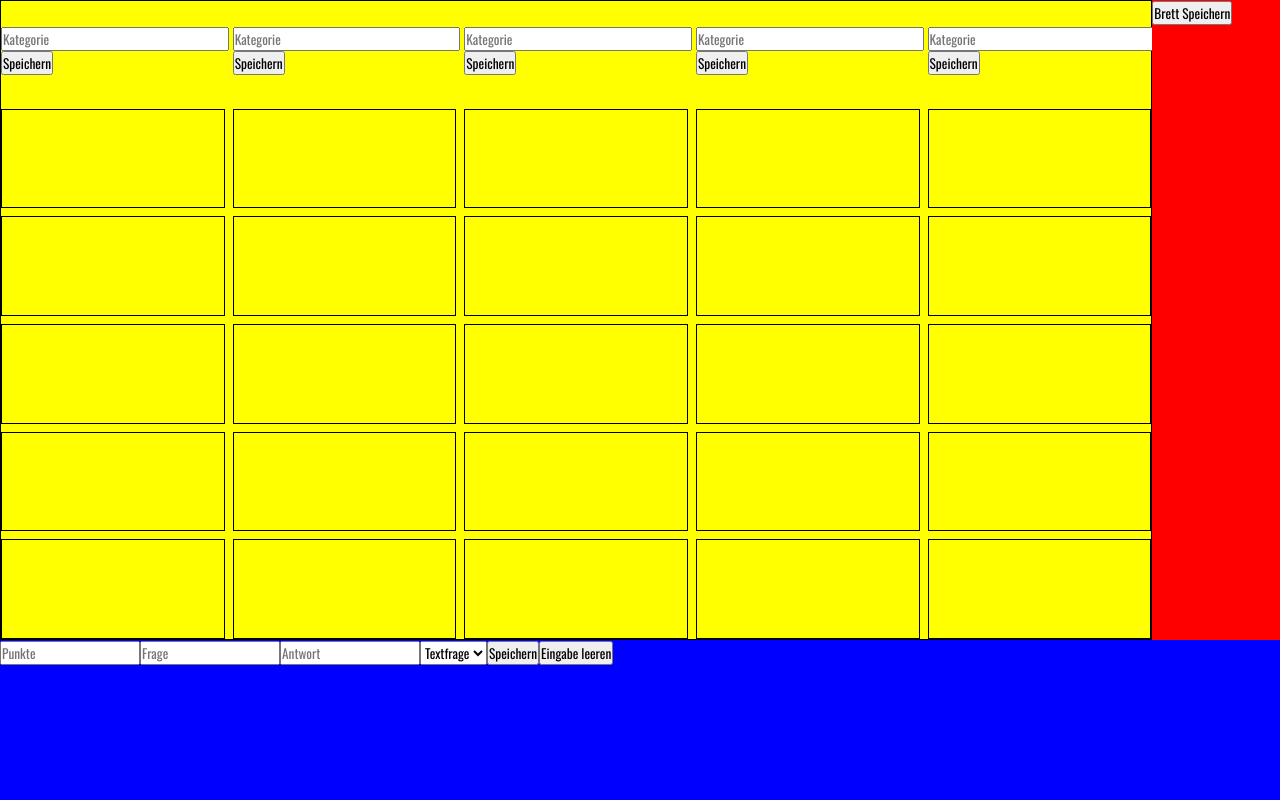
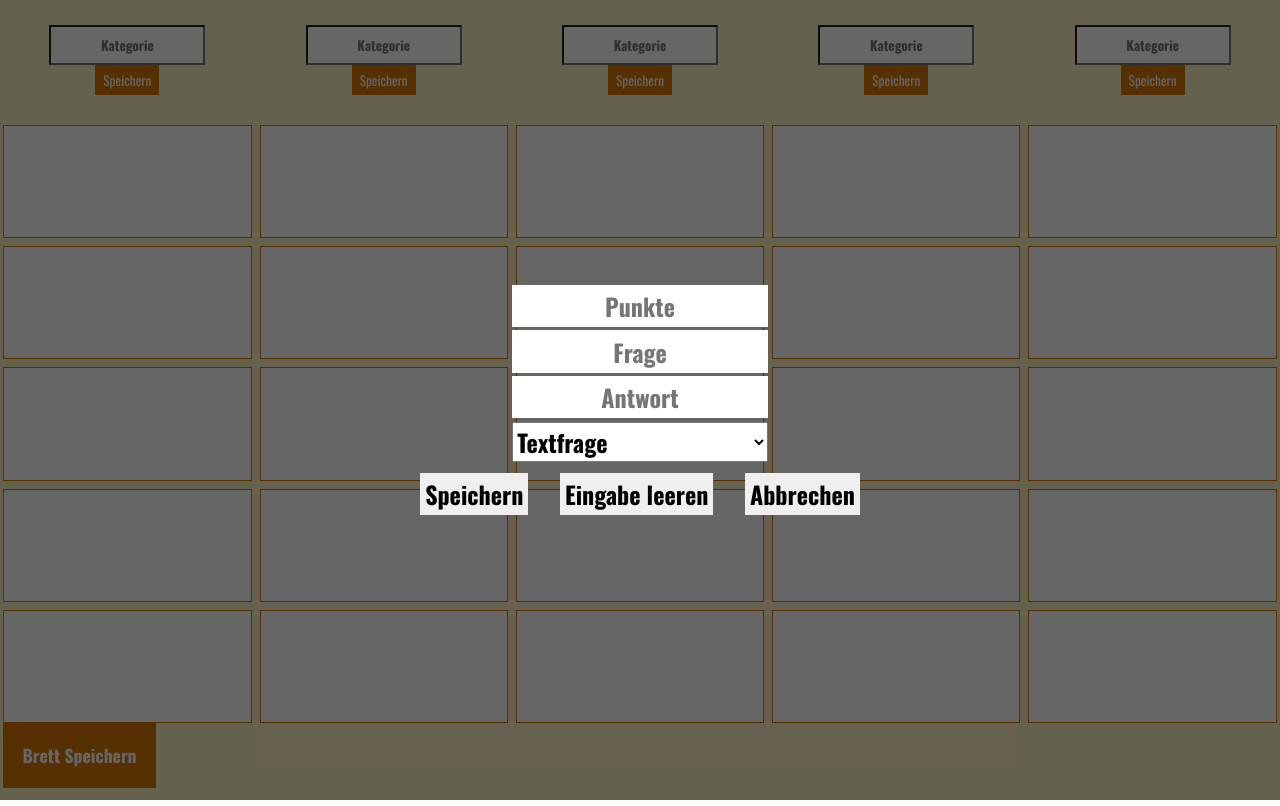
Before and after one commit to AldinCausi/jeopardy-v2-react, a React (Vite) app: page /host/create-board in a window 1280 px wide. Both pictures are taken after a click on the element 112 px from the left and 158 px from the top of the page. Built offline with nearby package versions, Linux system fonts and the light colour scheme.

Commit message:
style: CreateBoardPage.css, TileForm.css

```diff
--- a/src/components/CreateBoardPage.css
+++ b/src/components/CreateBoardPage.css
@@ -1,22 +1,27 @@
+:root {
+    --bg-main: #fef3c7;
+    --tile-bg: #ffffff;
+    --accent: #d97706;
+    --accent-hover: hsl(32, 95%, 36%);
+    --text: #78350f;
+}
+
 .main {
     height: 100vh;
-    background-color: blue;
+    background-color: var(--bg-main);
 }
 
 .board-wrapper {
-    height: 80%;
-    display: flex;
+    height: inherit;
+    display: grid;
+    grid-template-rows: 90% 10%;
+    padding: 0.2rem;
 }
 
 .board {
-    width: 90%;
-    border: 1px solid;
-
     display: grid;
     grid-template-columns: repeat(5, 1fr);
     gap: 0.5rem;
-
-    background-color: yellow    ;
 }
 
 .category {
@@ -28,27 +33,57 @@
 .category-input {
     display: flex;
     flex-direction: column;
-    align-items: start;
+    align-items: center;
     justify-content: center;
+
+    height: 100%;
 }
 
 .category-input input {
-    width: 100%;
+    padding: 0.5rem;
+    outline: none;
+    font-weight: bold;
+    text-align: center;
+    background-color: var(--tile-bg);
+    color: var(--text);
+}
+
+.category-input button {
+    border: none;
+    padding: 0.3rem 0.5rem;
+    background-color: var(--accent);
+    color: var(--tile-bg);
+}
+
+.category-input button:hover {
+    background-color: var(--accent-hover);
 }
 
 .tile {
-    border: 1px solid;
+    border: 1px solid var(--accent);
     cursor: pointer;
+    background-color: var(--tile-bg);
+    color: var(--text);
 }
 
 .save-btn-container {
-    width: 10%;
-    background-color: red;
+    width: fit-content;
 }
 
-.s
+.save-board-btn {
+    border: none;
+    padding: 1.2rem;
+    background-color: var(--accent);
+    font-weight: bold;
+    font-size: 1.1rem;
+
+    color: var(--tile-bg);
+}
+
+.save-board-btn:hover {
+    background-color: var(--accent-hover);
+}
 
 .form-wrapper {
-    height: auto;
-    background-color: lightblue;
+    height: fit-content;
 }
--- a/src/components/CreateBoardPage.jsx
+++ b/src/components/CreateBoardPage.jsx
@@ -104,6 +104,11 @@ export default function CreateBoardPage() {
     setFormData({ ...formData, [field]: value });
   }
 
+  function handleCancelForm() {
+    setEditingTile(null);
+    resetForm();
+  }
+
   function handleChangeTileData() {
     setBoard(
       board.map((cat) =>
@@ -184,6 +189,7 @@ export default function CreateBoardPage() {
             onFormChange={onFormChange}
             onSaveForm={handleChangeTileData}
             onFormReset={resetForm}
+            onCancel={handleCancelForm}
           />
         )}
       </div>
--- /dev/null
+++ b/src/components/TileForm.css
@@ -0,0 +1,52 @@
+.form {
+    display: flex;
+    flex-direction: column;
+    justify-content: center;
+    align-items: center;
+    gap: 0.7rem;
+
+    position: fixed;
+    inset: 0;
+    background: rgba(0, 0, 0, 0.6);
+    z-index: 1000;
+}
+
+.form .inputs,
+.from .buttons{
+    width: fit-content;
+}
+
+.form .inputs {
+    display: flex;
+    flex-direction: column;
+    gap: 0.2rem;
+}
+
+.form .inputs input {
+    border: none;
+    padding: 0.2rem 0.3rem;
+    text-align: center;
+    outline: none;
+    font-weight: bold;
+    font-size: 1.5rem;
+}
+
+.form .buttons {
+    display: flex;
+    flex-direction: row;
+    justify-content: space-between;
+    align-items: center;
+    gap: 2rem;
+}
+
+.form .buttons button {
+    border: none;
+    padding: 0.2rem 0.3rem;
+    font-weight: bold;
+    font-size: 1.5rem;
+}
+
+.type-selector {
+    font-weight: bold;
+    font-size: 1.5rem;
+}
--- a/src/components/TileForm.jsx
+++ b/src/components/TileForm.jsx
@@ -1,10 +1,15 @@
+import "./TileForm.css";
 
-
-
-export default function TileForm({ formData, onFormChange, onFormReset, onSaveForm }) {
-
+export default function TileForm({
+  formData,
+  onFormChange,
+  onFormReset,
+  onSaveForm,
+  onCancel
+}) {
   return (
     <div className="form">
+      <div className="inputs">
         <input
           placeholder="Punkte"
           className="points-input"
@@ -36,18 +41,21 @@ export default function TileForm({ formData, onFormChange, onFormReset, onSaveFo
           <input
             placeholder="Bild-URL"
             value={formData.imageUrl}
-          onChange={(e) =>
-            onFormChange("imageUrl", e.target.value)
-          }
+            onChange={(e) => onFormChange("imageUrl", e.target.value)}
           />
         )}
-
+      </div>
+      <div className="buttons">
         <button className="save-form-btn" onClick={onSaveForm}>
           Speichern
         </button>
         <button className="clear-btn" onClick={onFormReset}>
           Eingabe leeren
         </button>
+        <button className="cancel-btn" onClick={onCancel}>
+          Abbrechen
+        </button>
+      </div>
     </div>
   );
 }
```
Lines whose indentation alone changed are shown as unchanged.
